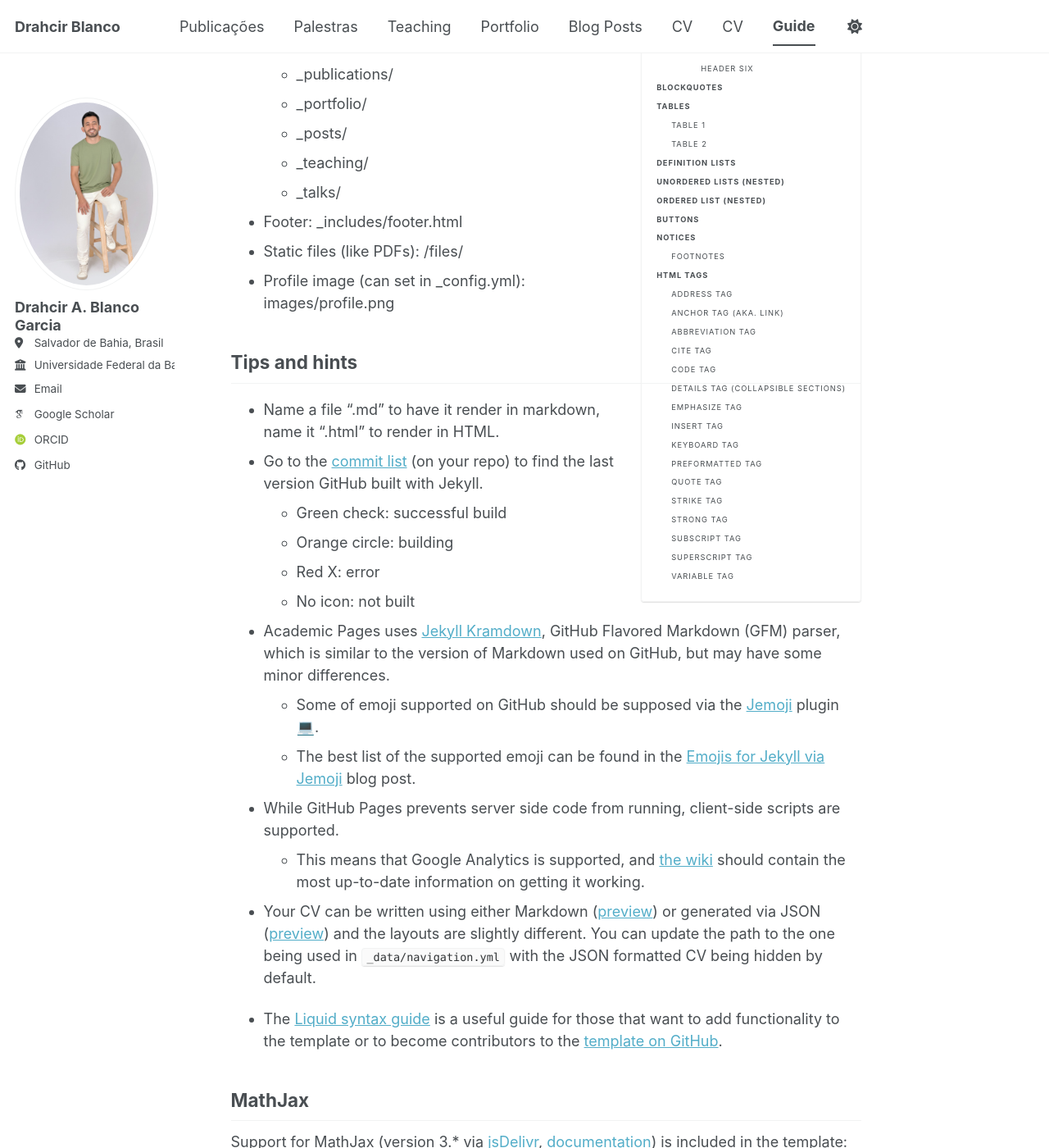
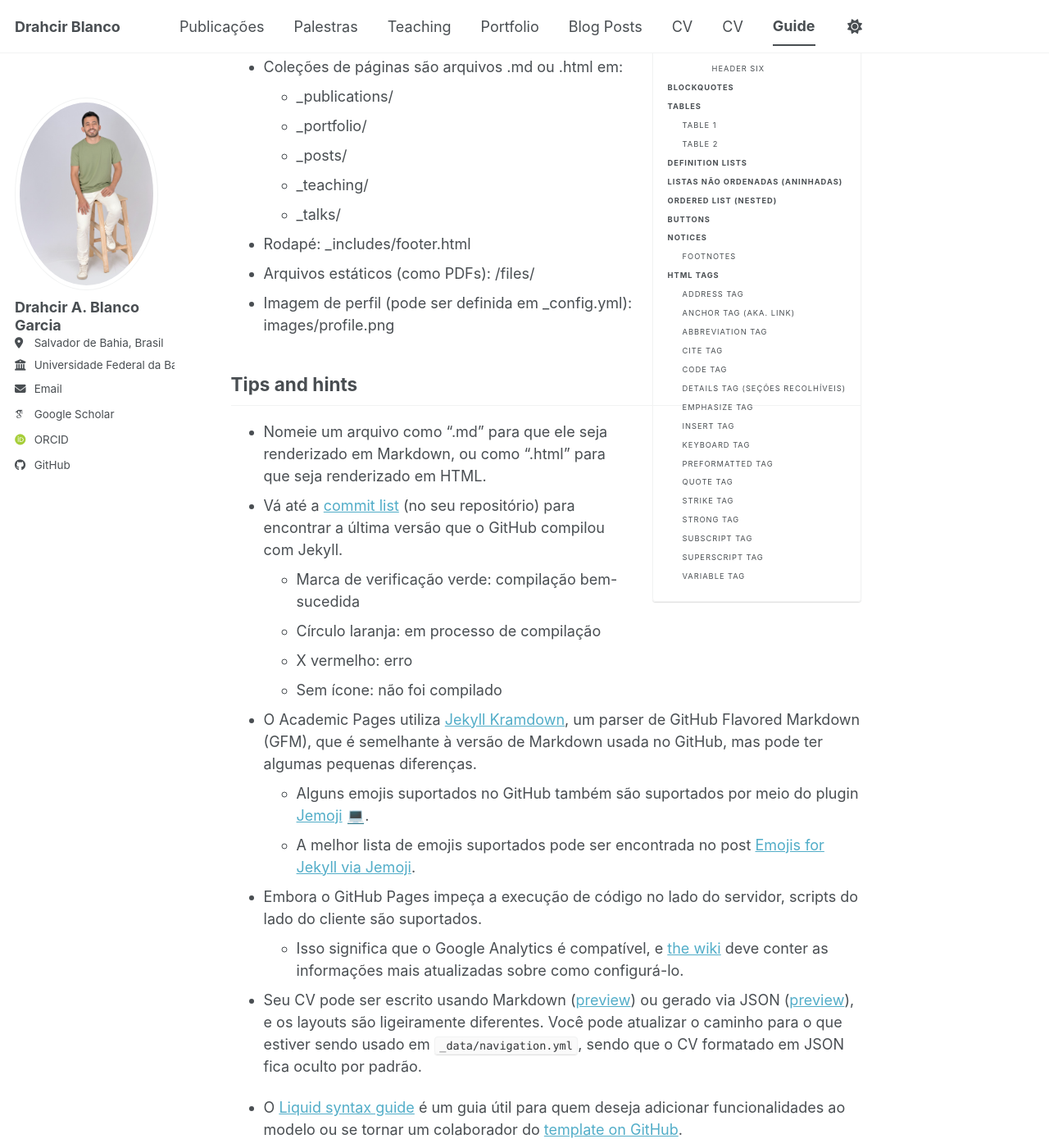
Before and after one commit to bl4nco7/drahcir, a Jekyll site: the page built from _pages/markdown.md, in a window 1280 px wide and 1400 px high, scrolled down 312 px. Shown: the whole window at 82% size. Built offline with Jekyll 4.4.1, drawn with Linux system fonts in a browser that asks for light colours; emoji names are drawn with the system emoji font; some web fonts are replaced; a script bundle is joined from its source files by our own code; library files that are not in the unit come from our copies; some of the changed text lies outside the part shown.

Commit message:
Update markdown.md

````diff
--- a/_pages/markdown.md
+++ b/_pages/markdown.md
@@ -11,42 +11,42 @@
 
 ## Locations of key files/directories
 
-* Basic config options: _config.yml
-* Top navigation bar config: _data/navigation.yml
-* Single pages: _pages/
-* Collections of pages are .md or .html files in:
+* Opções básicas de configuração: _config.yml
+* Configuração da barra de navegação superior: _data/navigation.yml
+* Páginas individuais: _pages/
+* Coleções de páginas são arquivos .md ou .html em:
   * _publications/
   * _portfolio/
   * _posts/
   * _teaching/
   * _talks/
-* Footer: _includes/footer.html
-* Static files (like PDFs): /files/
-* Profile image (can set in _config.yml): images/profile.png
+* Rodapé: _includes/footer.html
+* Arquivos estáticos (como PDFs): /files/
+* Imagem de perfil (pode ser definida em _config.yml): images/profile.png
 
 ## Tips and hints
 
-* Name a file ".md" to have it render in markdown, name it ".html" to render in HTML.
-* Go to the [commit list](https://github.com/academicpages/academicpages.github.io/commits/master) (on your repo) to find the last version GitHub built with Jekyll.
-  * Green check: successful build
-  * Orange circle: building
-  * Red X: error
-  * No icon: not built
+* Nomeie um arquivo como ".md" para que ele seja renderizado em Markdown, ou como ".html" para que seja renderizado em HTML.
+* Vá até a [commit list](https://github.com/academicpages/academicpages.github.io/commits/master) (no seu repositório) para encontrar a última versão que o GitHub compilou com Jekyll.
+  * Marca de verificação verde: compilação bem-sucedida
+  * Círculo laranja: em processo de compilação
+  * X vermelho: erro
+  * Sem ícone: não foi compilado
 
-* Academic Pages uses [Jekyll Kramdown](https://jekyllrb.com/docs/configuration/markdown/), GitHub Flavored Markdown (GFM) parser, which is similar to the version of Markdown used on GitHub, but may have some minor differences.
-  * Some of emoji supported on GitHub should be supposed via the [Jemoji](https://github.com/jekyll/jemoji) plugin :computer:.
-  * The best list of the supported emoji can be found in the [Emojis for Jekyll via Jemoji](https://www.fabriziomusacchio.com/blog/2021-08-16-emojis_for_Jekyll/#computer) blog post.
+* O Academic Pages utiliza [Jekyll Kramdown](https://jekyllrb.com/docs/configuration/markdown/), um parser de GitHub Flavored Markdown (GFM), que é semelhante à versão de Markdown usada no GitHub, mas pode ter algumas pequenas diferenças.
+  * Alguns emojis suportados no GitHub também são suportados por meio do plugin [Jemoji](https://github.com/jekyll/jemoji) :computer:.
+  * A melhor lista de emojis suportados pode ser encontrada no post [Emojis for Jekyll via Jemoji](https://www.fabriziomusacchio.com/blog/2021-08-16-emojis_for_Jekyll/#computer).
 
-* While GitHub Pages prevents server side code from running, client-side scripts are supported.
-  * This means that Google Analytics is supported, and [the wiki](https://github.com/academicpages/academicpages.github.io/wiki/Adding-Google-Analytics) should contain the most up-to-date information on getting it working.
+* Embora o GitHub Pages impeça a execução de código no lado do servidor, scripts do lado do cliente são suportados.
+  * Isso significa que o Google Analytics é compatível, e [the wiki](https://github.com/academicpages/academicpages.github.io/wiki/Adding-Google-Analytics) deve conter as informações mais atualizadas sobre como configurá-lo.
 
-* Your CV can be written using either Markdown ([preview](https://academicpages.github.io/cv/)) or generated via JSON ([preview](https://academicpages.github.io/cv-json/)) and the layouts are slightly different. You can update the path to the one being used in `_data/navigation.yml` with the JSON formatted CV being hidden by default.
+* Seu CV pode ser escrito usando Markdown ([preview](https://academicpages.github.io/cv/)) ou gerado via JSON ([preview](https://academicpages.github.io/cv-json/)), e os layouts são ligeiramente diferentes. Você pode atualizar o caminho para o que estiver sendo usado em `_data/navigation.yml`, sendo que o CV formatado em JSON fica oculto por padrão.
 
- * The [Liquid syntax guide](https://shopify.github.io/liquid/tags/control-flow/) is a useful guide for those that want to add functionality to the template or to become contributors to the [template on GitHub](https://github.com/academicpages/academicpages.github.io).
+* O [Liquid syntax guide](https://shopify.github.io/liquid/tags/control-flow/) é um guia útil para quem deseja adicionar funcionalidades ao modelo ou se tornar um colaborador do [template on GitHub](https://github.com/academicpages/academicpages.github.io).
 
 ## MathJax
 
-Support for MathJax (version 3.* via [jsDelivr](https://www.jsdelivr.com/), [documentation](https://docs.mathjax.org/en/latest/)) is included in the template:
+O suporte ao MathJax (versão 3.* via [jsDelivr](https://www.jsdelivr.com/), [documentation](https://docs.mathjax.org/en/latest/)) está incluído no modelo:
 
 $$
 \displaylines{
@@ -57,12 +57,13 @@
 }
 $$
 
-The default delimiters of `$$...$$` and `\\[...\\]` are supported for displayed mathematics, while `\\(...\\)` should be used for in-line mathematics (ex., \\(a^2 + b^2 = c^2\\))
+Os delimitadores padrão `$$...$$` e `\\[...\\]` são suportados para matemática em bloco, enquanto `\\(...\\)` deve ser usado para matemática em linha (por exemplo, \\(a^2 + b^2 = c^2\\)).
 
-**Note** that since Academic Pages uses Markdown which cases some interference with MathJax and LaTeX for escaping characters and new lines, although [some workarounds exist](https://math.codidact.com/posts/278763/278772#answer-278772). In some cases, such as when you are including MathJax in a `citation` field for publications, it may be necessary to use `\(...\)` for inline delineation.
+**Nota**: como o Academic Pages utiliza Markdown, isso pode causar alguma interferência com o MathJax e o LaTeX no que diz respeito a caracteres de escape e quebras de linha, embora [algumas soluções alternativas existam](https://math.codidact.com/posts/278763/278772#answer-278772). Em alguns casos, como ao incluir MathJax em um campo `citation` para publicações, pode ser necessário usar `\(...\)` para delimitação inline.
 
 ## Mermaid diagrams
-Academic Pages includes support for [Mermaid diagrams](https://mermaid.js.org/) (version 11.* via [jsDelivr](https://www.jsdelivr.com/)) and in addition to their [tutorials](https://mermaid.js.org/ecosystem/tutorials.html) and [GitHub documentation](https://github.com/mermaid-js/mermaid) the basic syntax is as follows:
+
+O Academic Pages inclui suporte para [Mermaid diagrams](https://mermaid.js.org/) (versão 11.* via [jsDelivr](https://www.jsdelivr.com/)) e, além dos [tutorials](https://mermaid.js.org/ecosystem/tutorials.html) e da [GitHub documentation](https://github.com/mermaid-js/mermaid), a sintaxe básica é a seguinte:
 
 ```markdown
     ```mermaid
@@ -71,15 +72,14 @@
     ```
 ```
 
-Which produces the following plot with the [default theme](https://mermaid.js.org/config/theming.html) applied:
+O que produz o seguinte gráfico com o [default theme](https://mermaid.js.org/config/theming.html) aplicado:
 
 ```mermaid
 graph LR
 A-->B
 ```
 
-While a more advanced plot with the `forest` theme applied looks like the following:
-
+Já um gráfico mais avançado com o tema `forest` aplicado se parece com o seguinte:
 ```mermaid
 ---
 config:
@@ -93,9 +93,10 @@
 ```
 
 ## Plotly
-Academic Pages includes support for Plotly diagrams via a hook in the Markdown code elements, although those that are comfortable with HTML and JavaScript can also access it [via those routes](https://plotly.com/javascript/getting-started/). Plotly is included via an `npm` [package](https://www.npmjs.com/package/plotly.js?activeTab=readme) and is distributed as part of the minimized JavaScript that is part of the template.
 
-In order to render a Plotly plot via Markdown the relevant plot data need to be added as follows:
+O Academic Pages inclui suporte para gráficos do Plotly por meio de um hook nos elementos de código Markdown, embora aqueles que tenham familiaridade com HTML e JavaScript também possam acessá-lo [via those routes](https://plotly.com/javascript/getting-started/). O Plotly é incluído via um [package](https://www.npmjs.com/package/plotly.js?activeTab=readme) do npm e é distribuído como parte do JavaScript minimizado que faz parte do modelo.
+
+Para renderizar um gráfico do Plotly via Markdown, os dados do gráfico precisam ser adicionados da seguinte forma:
 
 ```markdown
     ```plotly
@@ -116,10 +117,10 @@
     ```
 ```
 
-**Important!** Since the data is parsed as JSON *all* of the keys will need to be quoted for the plot to render. The use of a tool like [JSONLint](https://jsonlint.com/) to check syntax is highly recommended.
+**Importante!** Como os dados são interpretados como JSON, *todas* as chaves precisam estar entre aspas para que o gráfico seja renderizado corretamente. O uso de uma ferramenta como [JSONLint](https://jsonlint.com/) para verificar a sintaxe é altamente recomendado.
 {: .notice}
 
-Which produces the following:
+O que produz o seguinte:
 ```plotly
 {
   "data": [
@@ -137,7 +138,7 @@
 }
 ```
 
-Essentially what is taking place is that the [Plotly attributes](https://plotly.com/javascript/reference/index/) are being taken from the code block as JSON data, parsed, and passed to Plotly along with a theme that matches the current site theme (i.e., a light theme, or a dark theme). This allows all plots that can be described via the `data` attribute to rendered with some limitations for the theme of the plot.
+Essencialmente, o que acontece é que os [Plotly attributes](https://plotly.com/javascript/reference/index/) são extraídos do bloco de código como dados em JSON, interpretados e enviados ao Plotly juntamente com um tema que corresponde ao tema atual do site (ou seja, um tema claro ou escuro). Isso permite que todos os gráficos que podem ser descritos pelo atributo `data` sejam renderizados, com algumas limitações relacionadas ao tema do gráfico.
 
 ```plotly
 {
@@ -220,7 +221,7 @@
 
 ## Markdown guide
 
-Academic Pages uses [kramdown](https://kramdown.gettalong.org/index.html) for Markdown rendering, which has some differences from other Markdown implementations such as GitHub's. In addition to this guide, please see the [kramdown Syntax page](https://kramdown.gettalong.org/syntax.html) for full documentation.
+O Academic Pages utiliza [kramdown](https://kramdown.gettalong.org/index.html) para renderização de Markdown, que possui algumas diferenças em relação a outras implementações de Markdown, como a do GitHub. Além deste guia, consulte também a [kramdown Syntax page](https://kramdown.gettalong.org/syntax.html) para a documentação completa.
 
 ### Header three
 
@@ -261,19 +262,19 @@
 
 ## Definition Lists
 
-Definition List Title
-:   Definition list division.
+Título da lista de definições
+:   Divisão da lista de definições.
 
 Startup
-:   A startup company or startup is a company or temporary organization designed to search for a repeatable and scalable business model.
+:   Uma startup é uma empresa ou organização temporária projetada para buscar um modelo de negócio repetível e escalável.
 
 #dowork
-:   Coined by Rob Dyrdek and his personal body guard Christopher "Big Black" Boykins, "Do Work" works as a self motivator, to motivating your friends.
+:   Termo criado por Rob Dyrdek e seu guarda-costas Christopher "Big Black" Boykins, "Do Work" funciona como um autoestímulo, motivando você e seus amigos.
 
 Do It Live
-:   I'll let Bill O'Reilly [explain](https://www.youtube.com/watch?v=O_HyZ5aW76c "We'll Do It Live") this one.
+:   Vou deixar o Bill O'Reilly [explicar](https://www.youtube.com/watch?v=O_HyZ5aW76c "We'll Do It Live") este aqui.
 
-## Unordered Lists (Nested)
+## Listas não ordenadas (aninhadas)
 
   * List item one
       * List item one
@@ -305,25 +306,24 @@
 
 ## Buttons
 
-Make any link standout more when applying the `.btn` class.
+Faça com que qualquer link se destaque mais ao aplicar a classe `.btn`.
 
 ## Notices
 
-Basic notices or call-outs are supported using the following syntax:
-
+Avisos básicos ou destaques são suportados usando a seguinte sintaxe:
 ```markdown
 **Watch out!** You can also add notices by appending `{: .notice}` to the line following paragraph.
 {: .notice}
 ```
 
-which wil render as:
+o que será renderizado como:
 
-**Watch out!** You can also add notices by appending `{: .notice}` to the line following paragraph.
+**Cuidado!** Você também pode adicionar avisos anexando `{: .notice}` à linha seguinte ao parágrafo.
 {: .notice}
 
 ### Footnotes
 
-Footnotes can be useful for clarifying points in the text, or citing information.[^1] Markdown support numeric footnotes, as well as text as long as the values are unique.[^note]
+Notas de rodapé podem ser úteis para esclarecer pontos no texto ou citar informações.[^1] O Markdown oferece suporte a notas de rodapé numéricas, bem como texto, desde que os valores sejam únicos.[^note]
 
 ```markdown
 This is the regular text.[^1] This is more regular text.[^note]
@@ -332,8 +332,8 @@
 [^note]: This is another footnote.
 ```
 
-[^1]: Such as this footnote.
-[^note]: When using text for footnotes markers, no spaces are permitted in the name.
+[^1]: Como esta nota de rodapé.
+[^note]: Ao usar texto como marcador de notas de rodapé, não são permitidos espaços no nome.
 
 ## HTML Tags
 
@@ -345,23 +345,23 @@
 
 ### Anchor Tag (aka. Link)
 
-This is an example of a [link](https://github.com "GitHub").
+Este é um exemplo de um [link](https://github.com "GitHub").
 
 ### Abbreviation Tag
 
-The abbreviation CSS stands for "Cascading Style Sheets".
+A abreviação CSS significa "Cascading Style Sheets".
 
 *[CSS]: Cascading Style Sheets
 
 ### Cite Tag
 
-"Code is poetry." ---<cite>Automattic</cite>
+"Código é poesia." ---<cite>Automattic</cite>
 
 ### Code Tag
 
-You will learn later on in these tests that `word-wrap: break-word;` will be your best friend.
+Você aprenderá mais adiante nestes testes que `word-wrap: break-word;` será seu melhor amigo.
 
-You can also write larger blocks of code with syntax highlighting supported for some languages, such as Python:
+Você também pode escrever blocos maiores de código com destaque de sintaxe suportado para algumas linguagens, como Python:
 
 ```python
 print('Hello World!')
@@ -373,16 +373,16 @@
 print("Hello World!", quote = FALSE)
 ```
 
-### Details Tag (collapsible sections)
+### Details Tag (seções recolhíveis)
 
-The HTML `<details>` tag works well with Markdown and allows you to include collapsible sections, see [W3Schools](https://www.w3schools.com/tags/tag_details.asp) for more information on how to use the tag.
+A tag HTML `<details>` funciona bem com Markdown e permite incluir seções recolhíveis. Veja [W3Schools](https://www.w3schools.com/tags/tag_details.asp) para mais informações sobre como usar a tag.
 
 <details>
-  <summary>Collapsed by default</summary>
-  This section was collapsed by default!
+  <summary>Recolhido por padrão</summary>
+  Esta seção estava recolhida por padrão!
 </details>
 
-The source code:
+O código-fonte:
 
 ```HTML
 <details>
@@ -391,29 +391,28 @@
 </details>
 ```
 
-Or, you can leave a section open by default by including the `open` attribute in the tag:
+Ou você pode deixar uma seção aberta por padrão incluindo o atributo `open` na tag:
 
 <details open>
-  <summary>Open by default</summary>
-  This section is open by default thanks to open in the &lt;details open&gt; tag!
+  <summary>Aberto por padrão</summary>
+  Esta seção está aberta por padrão graças ao uso de `open` na tag &lt;details open&gt;!
 </details>
-
 
 ### Emphasize Tag
 
-The emphasize tag should _italicize_ text.
+A tag de ênfase deve deixar o texto em _itálico_.
 
 ### Insert Tag
 
-This tag should denote <ins>inserted</ins> text.
+Esta tag deve indicar texto <ins>inserido</ins>.
 
 ### Keyboard Tag
 
-This scarcely known tag emulates <kbd>keyboard text</kbd>, which is usually styled like the `<code>` tag.
+Esta tag pouco conhecida simula <kbd>texto de teclado</kbd>, que geralmente é estilizado como a tag `<code>`.
 
 ### Preformatted Tag
 
-This tag styles large blocks of code.
+Esta tag estiliza grandes blocos de código.
 
 <pre>
 .post-title {
@@ -427,29 +426,29 @@
 
 ### Quote Tag
 
-<q>Developers, developers, developers&#8230;</q> &#8211;Steve Ballmer
+<q>Desenvolvedores, desenvolvedores, desenvolvedores&#8230;</q> &#8211;Steve Ballmer
 
 ### Strike Tag
 
-This tag will let you <strike>strikeout text</strike>.
+Esta tag permite que você <strike>risque o texto</strike>.
 
 ### Strong Tag
 
-This tag shows **bold text**.
+Esta tag exibe texto em **negrito**.
 
 ### Subscript Tag
 
-Getting our science styling on with H<sub>2</sub>O, which should push the "2" down.
+Aplicando estilo científico com H<sub>2</sub>O, o que deve deixar o "2" em posição inferior.
 
 ### Superscript Tag
 
-Still sticking with science and Isaac Newton's E = MC<sup>2</sup>, which should lift the 2 up.
+Continuando com ciência e a equação de Isaac Newton E = MC<sup>2</sup>, o que deve elevar o 2.
 
 ### Variable Tag
 
-This allows you to denote <var>variables</var>.
+Isso permite indicar <var>variáveis</var>.
 
 ***
 **Footnotes**
 
-The footnotes in the page will be returned following this line, return to the section on <a href="#footnotes">Markdown Footnotes</a>.
+As notas de rodapé da página serão exibidas após esta linha; retorne à seção <a href="#footnotes">Markdown Footnotes</a>.
````
